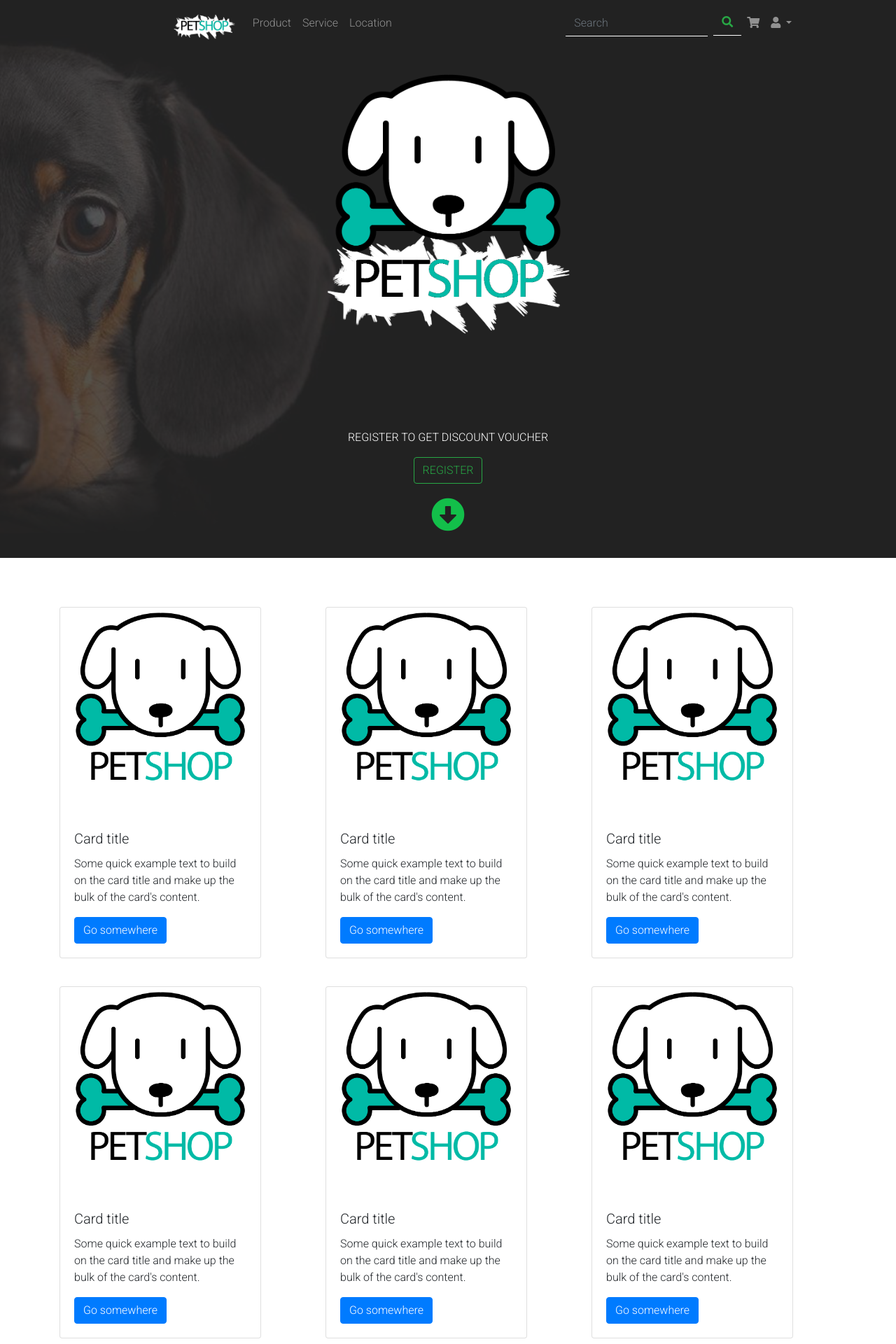
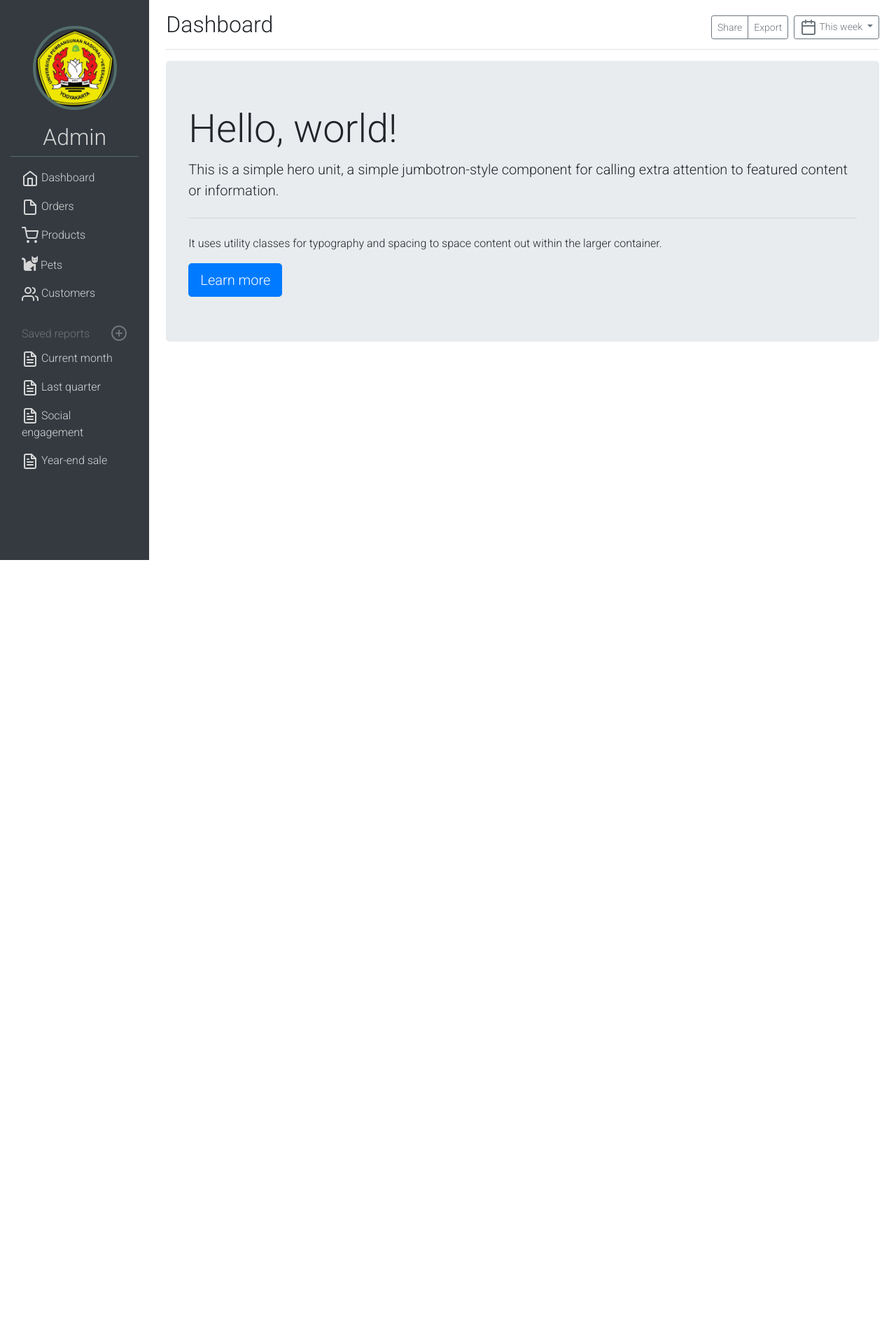
Before and after one commit to petshop-project-web/petshop, a PHP site: page /user/index.php in a window 1280 px wide. Shown: the top 1920 px of the page at 70% size. After the commit the page ends 800 px from the top, so only its background shows below. Run offline with PHP 8.4, Linux system fonts and the light colour scheme; data that the repository does not hold is empty; some libraries are stand-ins or nearby versions.

Commit message:
create admin dashboard

```diff
--- a/css/style.css
+++ b/css/style.css
@@ -54,7 +54,7 @@
 }
 .register-promo {
   color: white;
-  margin: 20px;
+  margin-bottom: 20px;
   text-align: center;
 }
 .button-clean {
@@ -81,10 +81,10 @@
 /* footer */
 footer .container {
   padding: 40px 20px;
-  box-shadow: 0px -3px 5px -4px rgba(19, 19, 19, 0.5);
+  border-top: 1px solid rgba(0,0,0,.125);
 }
 .copyright {
-  margin-top: 30px;
+  margin: 30px 0;
   text-align: center;
 }
 @media (min-width: 992px) {
--- a/index.php
+++ b/index.php
@@ -88,12 +88,12 @@
     <div class="content" id="product">
       <div class="container">
         <div class="row">
-          <?php for ($i=0; $i < 20; $i++) {
+          <?php for ($i=0; $i < 9; $i++) {
             // code...
           ?>
           <div class="col-sm-4">
             <div class="card product" style="width: 18rem;">
-              <img src="img/logo.png" data-src="logo.png" class="lazy-load" alt="...">
+              <img src="img/logo.png" data-src="logo.png" class="lazy-load" height="200px" alt="...">
               <div class="card-body">
                 <h5 class="card-title">Card title</h5>
                 <p class="card-text">Some quick example text to build on the card title and make up the bulk of the card's content.</p>
--- /dev/null
+++ b/user/index.php
@@ -0,0 +1,163 @@
+<?php
+
+//if (session_status() !== PHP_SESSION_ACTIVE) {session_start();}
+if(session_id() == '' || !isset($_SESSION)){session_start();}
+
+?>
+
+<!DOCTYPE html>
+<html lang="en" dir="ltr">
+  <head>
+    <meta charset="utf-8" />
+    <meta name="viewport" content="width=device-width, initial-scale=1.0" />
+
+    <title>Pet Shop</title>
+
+    <link rel="shortcut icon" href="../img/logo.png">
+    <link href="https://fonts.googleapis.com/css?family=Roboto:300,300i" rel="stylesheet">
+    <link rel="stylesheet" href="https://use.fontawesome.com/releases/v5.8.1/css/all.css" integrity="sha384-50oBUHEmvpQ+1lW4y57PTFmhCaXp0ML5d60M1M7uH2+nqUivzIebhndOJK28anvf" crossorigin="anonymous">
+    <link rel="stylesheet" href="https://stackpath.bootstrapcdn.com/bootstrap/4.3.1/css/bootstrap.min.css" integrity="sha384-ggOyR0iXCbMQv3Xipma34MD+dH/1fQ784/j6cY/iJTQUOhcWr7x9JvoRxT2MZw1T" crossorigin="anonymous">
+    <link rel="stylesheet" href="user.css">
+  </head>
+
+  <body data-gr-c-s-loaded="true" cz-shortcut-listen="true">
+
+  <div class="container-fluid">
+    <div class="row">
+      <nav class="col-md-2 d-none d-md-block bg-dark sidebar">
+        <div class="sidebar-sticky">
+          <div class="admin-profile">
+            <div class="admin-image">
+              <img src="img/admin.png" alt="">
+            </div>
+            <div class="admin-name">
+              <h2>Admin</h2>
+            </div>
+          </div>
+          <ul class="nav flex-column">
+            <li class="nav-item">
+              <a class="nav-link active" href="index.php">
+                <svg xmlns="http://www.w3.org/2000/svg" width="24" height="24" viewBox="0 0 24 24" fill="none" stroke="currentColor" stroke-width="2" stroke-linecap="round" stroke-linejoin="round" class="feather feather-home">
+                  <path d="M3 9l9-7 9 7v11a2 2 0 0 1-2 2H5a2 2 0 0 1-2-2z"></path>
+                  <polyline points="9 22 9 12 15 12 15 22"></polyline>
+                </svg>
+                Dashboard <span class="sr-only">(current)</span>
+              </a>
+            </li>
+            <li class="nav-item">
+              <a class="nav-link" href="orders.php">
+                <svg xmlns="http://www.w3.org/2000/svg" width="24" height="24" viewBox="0 0 24 24" fill="none" stroke="currentColor" stroke-width="2" stroke-linecap="round" stroke-linejoin="round" class="feather feather-file">
+                  <path d="M13 2H6a2 2 0 0 0-2 2v16a2 2 0 0 0 2 2h12a2 2 0 0 0 2-2V9z"></path>
+                  <polyline points="13 2 13 9 20 9"></polyline>
+                </svg>
+                Orders
+              </a>
+            </li>
+            <li class="nav-item">
+              <a class="nav-link" href="products.php">
+                <svg xmlns="http://www.w3.org/2000/svg" width="24" height="24" viewBox="0 0 24 24" fill="none" stroke="currentColor" stroke-width="2" stroke-linecap="round" stroke-linejoin="round" class="feather feather-shopping-cart">
+                  <circle cx="9" cy="21" r="1"></circle>
+                  <circle cx="20" cy="21" r="1"></circle>
+                  <path d="M1 1h4l2.68 13.39a2 2 0 0 0 2 1.61h9.72a2 2 0 0 0 2-1.61L23 6H6"></path>
+                </svg>
+                Products
+              </a>
+            </li>
+            <li class="nav-item">
+              <a class="nav-link" href="pets.php">
+                <i class='fas fa-cat' style='font-size:23px'></i>
+                Pets
+              </a>
+            </li>
+            <li class="nav-item">
+              <a class="nav-link" href="customers.php">
+                <svg xmlns="http://www.w3.org/2000/svg" width="24" height="24" viewBox="0 0 24 24" fill="none" stroke="currentColor" stroke-width="2" stroke-linecap="round" stroke-linejoin="round" class="feather feather-users">
+                  <path d="M17 21v-2a4 4 0 0 0-4-4H5a4 4 0 0 0-4 4v2"></path>
+                  <circle cx="9" cy="7" r="4"></circle>
+                  <path d="M23 21v-2a4 4 0 0 0-3-3.87"></path>
+                  <path d="M16 3.13a4 4 0 0 1 0 7.75"></path>
+                </svg>
+                Customers
+              </a>
+            </li>
+          </ul>
+
+          <h6 class="sidebar-heading d-flex justify-content-between align-items-center px-3 mt-4 mb-1 text-muted">
+            <span>Saved reports</span>
+            <a class="d-flex align-items-center text-muted" href="#">
+              <svg xmlns="http://www.w3.org/2000/svg" width="24" height="24" viewBox="0 0 24 24" fill="none" stroke="currentColor" stroke-width="2" stroke-linecap="round" stroke-linejoin="round" class="feather feather-plus-circle"><circle cx="12" cy="12" r="10"></circle><line x1="12" y1="8" x2="12" y2="16"></line><line x1="8" y1="12" x2="16" y2="12"></line></svg>
+            </a>
+          </h6>
+          <ul class="nav flex-column mb-2">
+            <li class="nav-item">
+              <a class="nav-link" href="#">
+                <svg xmlns="http://www.w3.org/2000/svg" width="24" height="24" viewBox="0 0 24 24" fill="none" stroke="currentColor" stroke-width="2" stroke-linecap="round" stroke-linejoin="round" class="feather feather-file-text"><path d="M14 2H6a2 2 0 0 0-2 2v16a2 2 0 0 0 2 2h12a2 2 0 0 0 2-2V8z"></path><polyline points="14 2 14 8 20 8"></polyline><line x1="16" y1="13" x2="8" y2="13"></line><line x1="16" y1="17" x2="8" y2="17"></line><polyline points="10 9 9 9 8 9"></polyline></svg>
+                Current month
+              </a>
+            </li>
+            <li class="nav-item">
+              <a class="nav-link" href="#">
+                <svg xmlns="http://www.w3.org/2000/svg" width="24" height="24" viewBox="0 0 24 24" fill="none" stroke="currentColor" stroke-width="2" stroke-linecap="round" stroke-linejoin="round" class="feather feather-file-text"><path d="M14 2H6a2 2 0 0 0-2 2v16a2 2 0 0 0 2 2h12a2 2 0 0 0 2-2V8z"></path><polyline points="14 2 14 8 20 8"></polyline><line x1="16" y1="13" x2="8" y2="13"></line><line x1="16" y1="17" x2="8" y2="17"></line><polyline points="10 9 9 9 8 9"></polyline></svg>
+                Last quarter
+              </a>
+            </li>
+            <li class="nav-item">
+              <a class="nav-link" href="#">
+                <svg xmlns="http://www.w3.org/2000/svg" width="24" height="24" viewBox="0 0 24 24" fill="none" stroke="currentColor" stroke-width="2" stroke-linecap="round" stroke-linejoin="round" class="feather feather-file-text"><path d="M14 2H6a2 2 0 0 0-2 2v16a2 2 0 0 0 2 2h12a2 2 0 0 0 2-2V8z"></path><polyline points="14 2 14 8 20 8"></polyline><line x1="16" y1="13" x2="8" y2="13"></line><line x1="16" y1="17" x2="8" y2="17"></line><polyline points="10 9 9 9 8 9"></polyline></svg>
+                Social engagement
+              </a>
+            </li>
+            <li class="nav-item">
+              <a class="nav-link" href="#">
+                <svg xmlns="http://www.w3.org/2000/svg" width="24" height="24" viewBox="0 0 24 24" fill="none" stroke="currentColor" stroke-width="2" stroke-linecap="round" stroke-linejoin="round" class="feather feather-file-text"><path d="M14 2H6a2 2 0 0 0-2 2v16a2 2 0 0 0 2 2h12a2 2 0 0 0 2-2V8z"></path><polyline points="14 2 14 8 20 8"></polyline><line x1="16" y1="13" x2="8" y2="13"></line><line x1="16" y1="17" x2="8" y2="17"></line><polyline points="10 9 9 9 8 9"></polyline></svg>
+                Year-end sale
+              </a>
+            </li>
+          </ul>
+        </div>
+      </nav>
+
+      <main role="main" class="col-md-9 ml-sm-auto col-lg-10 px-4">
+        <div class="chartjs-size-monitor" style="position: absolute; left: 0px; top: 0px; right: 0px; bottom: 0px; overflow: hidden; pointer-events: none; visibility: hidden; z-index: -1;">
+        <div class="chartjs-size-monitor-expand" style="position:absolute;left:0;top:0;right:0;bottom:0;overflow:hidden;pointer-events:none;visibility:hidden;z-index:-1;">
+          <div style="position:absolute;width:1000000px;height:1000000px;left:0;top:0">
+          </div>
+        </div>
+        <div class="chartjs-size-monitor-shrink" style="position:absolute;left:0;top:0;right:0;bottom:0;overflow:hidden;pointer-events:none;visibility:hidden;z-index:-1;">
+          <div style="position:absolute;width:200%;height:200%;left:0; top:0">
+          </div>
+        </div>
+      </div>
+        <div class="d-flex justify-content-between flex-wrap flex-md-nowrap align-items-center pt-3 pb-2 mb-3 border-bottom">
+          <h1 class="h2">Dashboard</h1>
+          <div class="btn-toolbar mb-2 mb-md-0">
+            <div class="btn-group mr-2">
+              <button type="button" class="btn btn-sm btn-outline-secondary">Share</button>
+              <button type="button" class="btn btn-sm btn-outline-secondary">Export</button>
+            </div>
+            <button type="button" class="btn btn-sm btn-outline-secondary dropdown-toggle">
+              <svg xmlns="http://www.w3.org/2000/svg" width="24" height="24" viewBox="0 0 24 24" fill="none" stroke="currentColor" stroke-width="2" stroke-linecap="round" stroke-linejoin="round" class="feather feather-calendar"><rect x="3" y="4" width="18" height="18" rx="2" ry="2"></rect><line x1="16" y1="2" x2="16" y2="6"></line><line x1="8" y1="2" x2="8" y2="6"></line><line x1="3" y1="10" x2="21" y2="10"></line></svg>
+              This week
+            </button>
+          </div>
+        </div>
+
+        <div class="jumbotron">
+          <h1 class="display-4">Hello, world!</h1>
+          <p class="lead">This is a simple hero unit, a simple jumbotron-style component for calling extra attention to featured content or information.</p>
+          <hr class="my-4">
+          <p>It uses utility classes for typography and spacing to space content out within the larger container.</p>
+          <a class="btn btn-primary btn-lg" href="#" role="button">Learn more</a>
+        </div>
+
+      </main>
+    </div>
+  </div>
+  <script src="https://code.jquery.com/jquery-3.3.1.slim.min.js" integrity="sha384-q8i/X+965DzO0rT7abK41JStQIAqVgRVzpbzo5smXKp4YfRvH+8abtTE1Pi6jizo" crossorigin="anonymous"></script>
+        <script>window.jQuery || document.write('<script src="/docs/4.3/assets/js/vendor/jquery-slim.min.js"><\/script>')</script><script src="/docs/4.3/dist/js/bootstrap.bundle.min.js" integrity="sha384-xrRywqdh3PHs8keKZN+8zzc5TX0GRTLCcmivcbNJWm2rs5C8PRhcEn3czEjhAO9o" crossorigin="anonymous"></script>
+          <script src="https://cdnjs.cloudflare.com/ajax/libs/feather-icons/4.9.0/feather.min.js"></script>
+          <script src="https://cdnjs.cloudflare.com/ajax/libs/Chart.js/2.7.3/Chart.min.js"></script>
+          <script src="dashboard.js"></script>
+
+  </body>
+</html>
--- /dev/null
+++ b/user/user.css
@@ -0,0 +1,36 @@
+* {
+  margin: 0;
+  padding: 0;
+  font-family: 'Roboto', sans-serif;
+}
+
+/* sidebar */
+.sidebar {
+  position: fixed;
+  height: 100%;
+  color: rgb(215, 215, 215);
+}
+.admin-profile {
+  width: 100%;
+  margin-top: 20%;
+  margin-bottom: 10px;
+  border-bottom: 1px solid rgb(83, 110, 106);
+}
+.admin-image img {
+  display: block;
+  margin: auto;
+  height: 120px;
+  width: 120px;
+  border: 4px solid  rgb(83, 110, 106);
+  border-radius: 100%;
+}
+.admin-name {
+  margin-top: 20px;
+  text-align: center;
+}
+.nav li a{
+  color: rgb(215, 215, 215);
+}
+.nav li a:hover{
+  color: rgb(134, 134, 134);
+}
```
Also changed, not shown: user/img/admin.png (added).
